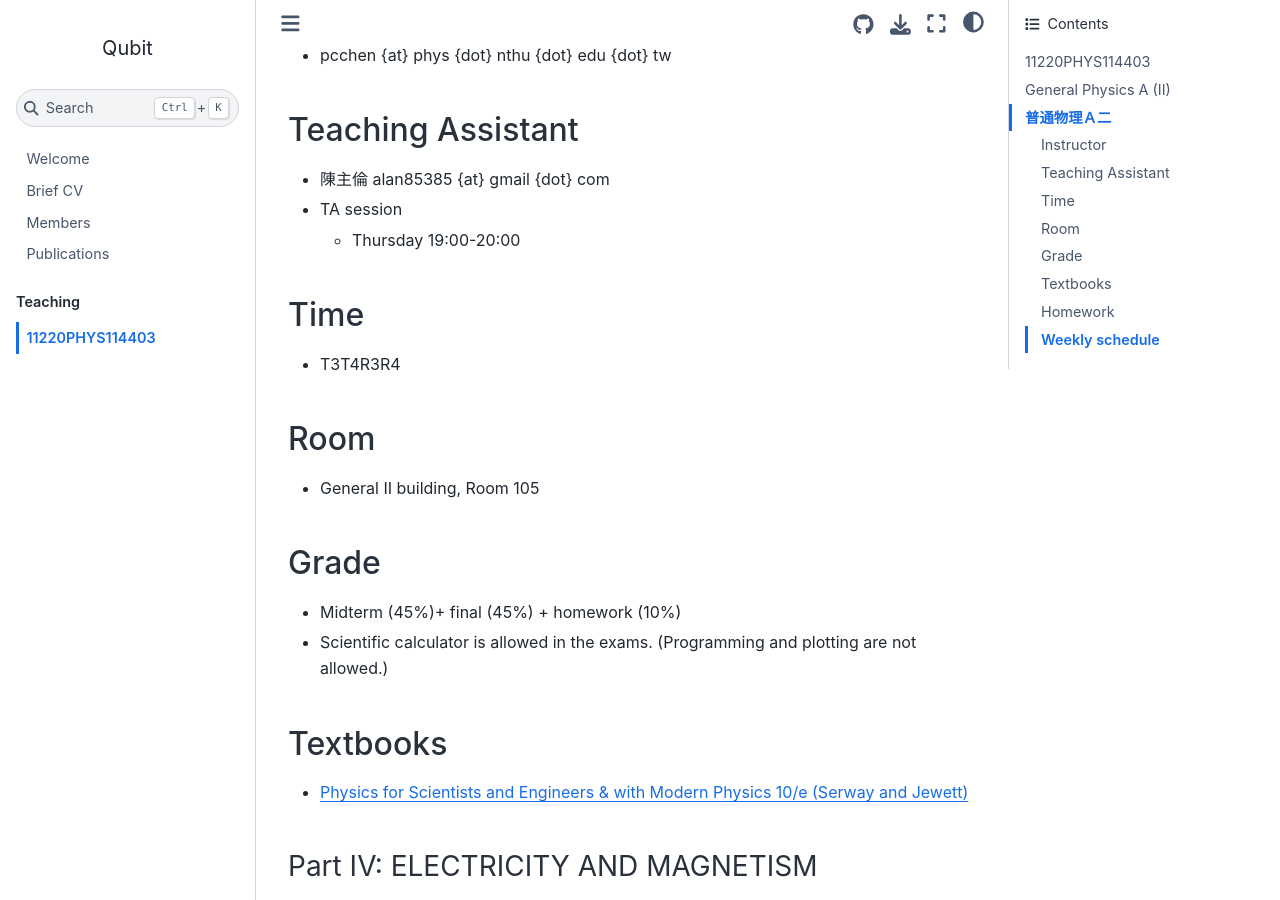
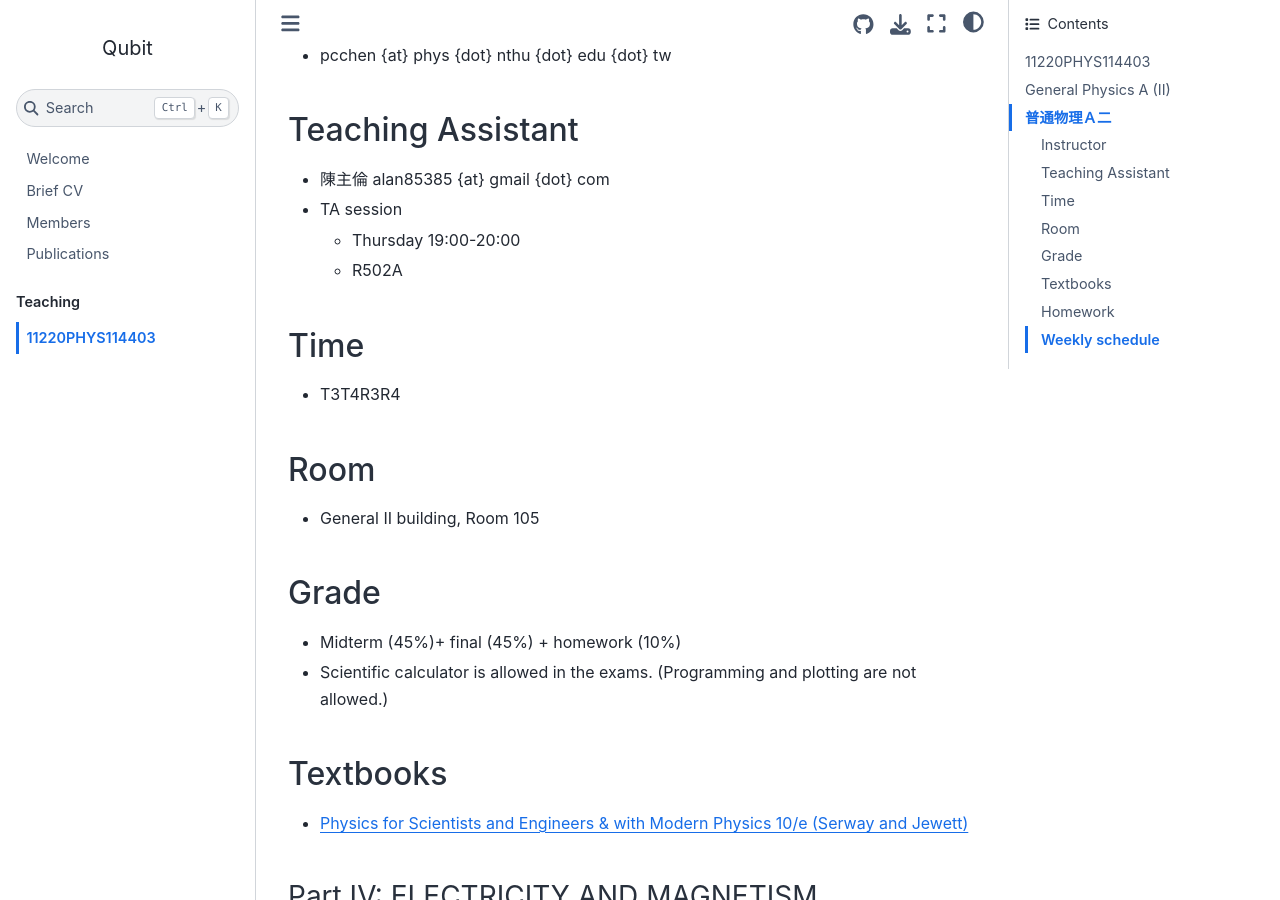
Before and after one commit to pcchen/pcchen.github.io, a Jupyter Book: the page built from teaching/11220PHYS114403.md, in a window 1280 px wide and 900 px high, scrolled down 360 px. Built offline with Jupyter Book 1.0.4 settings and Sphinx 7.4.7 and the Sphinx Book theme 1.1.4, drawn with Linux system fonts in a browser that asks for light colours.

Commit message:
update TA information

```diff
--- a/teaching/11220PHYS114403.md
+++ b/teaching/11220PHYS114403.md
@@ -11,6 +11,7 @@
 * 陳主倫 alan85385 {at} gmail {dot} com
 * TA session
   * Thursday 19:00-20:00
+  * R502A
 
 ## Time
 * T3T4R3R4
```
